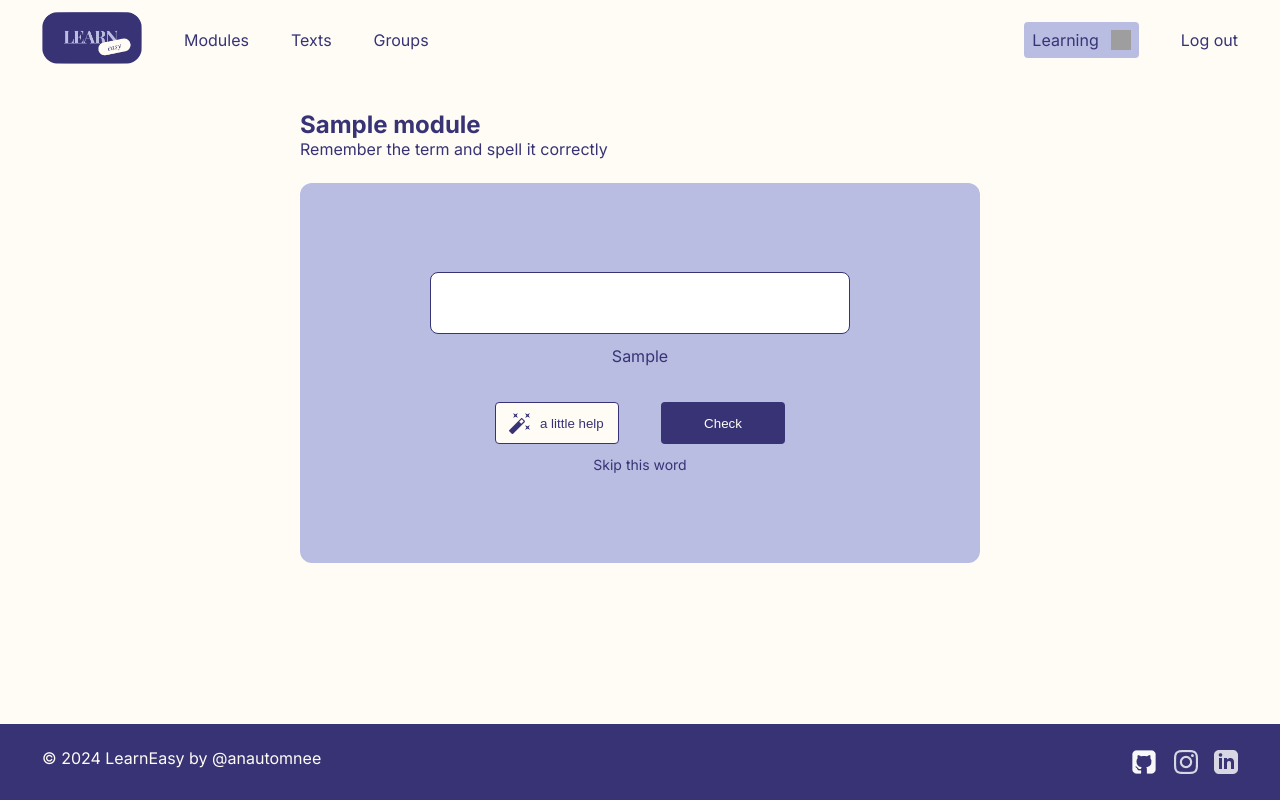
After one commit to anautomnee/cs50web_final, a Django app: page /spell/1 in a window 1280 px wide. The commit adds this page. Run offline with Django 5.2, Linux system fonts and the light colour scheme; a user stored in the database is signed in; tables that the repository leaves empty hold one stand-in row (values such as "Sample post"); some libraries are stand-ins or nearby versions; grey boxes are pictures that could not be loaded.

Commit message:
finish spell

```diff
--- a/cs50w_final/learneasy/static/learneasy/styles.css
+++ b/cs50w_final/learneasy/static/learneasy/styles.css
@@ -743,15 +743,21 @@ footer {
   cursor: pointer;
 }
 
+.match_main, .spell_main {
+  margin: 0 auto;
+}
+
 .match_container {
-  margin-block: 42px;
-  min-height: 200px;
+  margin-top: 24px;
+  margin-bottom: 42px;
+  position: relative;
   width: 940px;
   border-radius: 12px;
   background-color: #babde2;
   min-height: 68vh;
   padding: 42px;
   display: flex;
+  flex-direction: row;
   justify-content: space-around;
 
 }
@@ -773,12 +779,18 @@ footer {
 }
 .match_container .module_card_container:hover {
   transform: translateY(-5px);
-  background-color: #c1bebe;
+  background-color: #373375;
+  color: #fffcf5;
 }
 
-.match__message {
+.match_chosen {
+  background-color: #373375;
+  color: #fffcf5;
+}
+
+.match__message, .spell__message {
   position: absolute;
-  top: 160px;
+  top: -20px;
   display: none;
   align-items: center;
   background-color: #c1bebe;
@@ -788,14 +800,75 @@ footer {
 
 .congratulationsBanner {
   position: absolute;
-  top: 20vh;
   display: flex;
+  top: calc(50% - 108px);
   flex-direction: column;
   gap: 12px;
-  margin: 20vh 0;
   padding: 42px;
   height: fit-content;
   background-color: #fffcf5;
   border-radius: 20px;
   border: 1px solid #373375;
 }
+
+.spell_container {
+  display: flex;
+  position: relative;
+  flex-direction: column;
+  align-items: center;
+  justify-content: center;
+  gap: 12px;
+  border-radius: 12px;
+  background-color: #babde2;
+  padding: 42px;
+  width: 680px;
+  height: 380px;
+  margin-top: 24px;
+}
+
+.spell_container input {
+  border-radius: 8px;
+  border: 1px solid #373375;
+  color: #373375;
+  min-width: 420px;
+  height: 62px;
+  font-size: 21px;
+  text-align: center;
+}
+
+.spell_container input:focus {
+  outline: 1px solid #373375;
+}
+
+.spell_container a {
+  font-size: 14px;
+}
+
+.spell_container__buttons {
+  display: flex;
+  margin-top: 24px;
+  gap: 42px;
+}
+
+#spell_container__buttons__check {
+  background-color: #373375;
+  color: #fffcf5;
+  border-radius: 4px;
+  border: none;
+  padding: 8px 12px;
+  width: 124px;
+  height: 42px;
+}
+
+#spell_container__buttons__help {
+  background-color: #fffcf5;
+  border-radius: 4px;
+  border: 1px solid #373375;
+  color: #373375;
+  padding: 8px 12px;
+  display: flex;
+  align-items: center;
+  gap: 8px;
+  width: 124px;
+  height: 42px;
+}
--- a/cs50w_final/learneasy/static/learneasy/utils.js
+++ b/cs50w_final/learneasy/static/learneasy/utils.js
@@ -208,7 +208,55 @@ window.addEventListener("DOMContentLoaded", () => {
   if (match_terms) {
     match(match_terms, match_defs, "term")
     match(match_defs, match_terms, "definition")
+  };
+
+
+  // Spell
+  const spellCheckBtn  = document.querySelector("#spell_container__buttons__check");
+  if (spellCheckBtn) {
+    const spellContainer = document.querySelector(".spell_container");
+    const spellHelpBtn = document.querySelector("#spell_container__buttons__help");
+    const spellInput = document.querySelector("#spellInput");
+    const spellMessage = document.querySelector(".spell__message");
+    const spellCorrect = document.querySelector("#spell__correct");
+    spellCheckBtn.addEventListener('click', () => {
+      const module_id = spellInput.classList[0];
+      collectCard("definition", spellInput.nextElementSibling.textContent, module_id).then(data => {
+        if (spellInput.value === data.term) {
+          let page_num = spellContainer.classList[1];
+          if (page_num) {
+            setTimeout(() => window.location.replace(`${location.pathname}?page=${page_num}`), 600)
+            spellCorrect.hidden = false;
+          } else {
+            const parentDiv = spellMessage.parentElement;
+            parentDiv.textContent = "";
+            const buttons = createCongratulationsBanner(parentDiv)
+            buttons.backLink.setAttribute("href", `/module/${location.pathname.slice(-1)}`);
+            buttons.tryAgainBtn.setAttribute("href", `${location.pathname}?page=1`);
+          }
+        } else {
+          console.log(false)
+          spellMessage.style.display = "flex";
+        }
+      })
+    });
+    spellHelpBtn.addEventListener('click', () => {
+      const module_id = spellInput.classList[0];
+      collectCard("definition", spellInput.nextElementSibling.textContent, module_id).then(data => {
+        if (spellInput.value.length < data.term.length) {
+          if (data.term.includes(spellInput.value)) {
+            spellInput.value = data.term.slice(0, spellInput.value.length + 1);
+          } else {
+            spellInput.value = data.term.slice(0, spellInput.value.length);
+          }
+        } else {
+          spellInput.value = data.term;
+        }
+
+      })
+    });
   }
+
 
 });
 
@@ -499,8 +547,11 @@ function match(main_array, side_array, type) {
     card.addEventListener('click', (e) => {
       if(!e.target.classList.contains("choice")) {
         module_id = e.target.classList[1]
-        e.target.style.backgroundColor = "#c1bebe";
-        current_term = e.target
+        for (card of main_array) {
+          card.classList.remove("match_chosen")
+        }
+        e.target.classList.add("match_chosen")
+        current_term = e.target;
         // Activate choice
         for (card of side_array) {
           card.classList.add("choice")
@@ -529,7 +580,7 @@ function createCongratulationsBanner(parentDiv) {
   tryAgainBtn.classList.add("tryAgainBtn");
   header.textContent = "Good job!";
   tryAgainBtn.textContent = "Try again";
-  backLink.textContent = "Back to module";
+  backLink.textContent = " Back to module";
   backLink.setAttribute("href", "#");
   parentDiv.append(container);
   container.append(header, tryAgainBtn, backLink);
--- a/cs50w_final/learneasy/templates/learneasy/match.html
+++ b/cs50w_final/learneasy/templates/learneasy/match.html
@@ -1,8 +1,9 @@
 {% extends "learneasy/layout.html" %}
 
 {% block main %}
-    <div class="main">
+    <div class="main match_main">
         <h1>{{ module.module_name }}</h1>
+        <p>Match the terms and their definitions</p>
         <div class="match_container {% if page_obj.has_next %}{{ page_obj.next_page_number }}{% endif %}">
             <div class="match__message">
                 <svg xmlns="http://www.w3.org/2000/svg" height="24px" viewBox="0 -960 960 960" width="24px" fill="#373375"><path d="M480-280q17 0 28.5-11.5T520-320q0-17-11.5-28.5T480-360q-17 0-28.5 11.5T440-320q0 17 11.5 28.5T480-280Zm-40-160h80v-240h-80v240Zm40 360q-83 0-156-31.5T197-197q-54-54-85.5-127T80-480q0-83 31.5-156T197-763q54-54 127-85.5T480-880q83 0 156 31.5T763-763q54 54 85.5 127T880-480q0 83-31.5 156T763-197q-54 54-127 85.5T480-80Zm0-80q134 0 227-93t93-227q0-134-93-227t-227-93q-134 0-227 93t-93 227q0 134 93 227t227 93Zm0-320Z"/></svg>
--- a/cs50w_final/learneasy/templates/learneasy/module.html
+++ b/cs50w_final/learneasy/templates/learneasy/module.html
@@ -39,7 +39,7 @@
             <div class="learn_types_container">
                 <h2>Learn this module</h2>
                 <p><a href="{% url 'match' module.id %}">Match</a></p>
-                <p>Spell</p>
+                <p><a href="{% url 'spell' module.id %}">Spell</a></p>
                 <p>Quiz</p>
                 <p><img src="{% static 'learneasy/mdi_magic.png' %}" alt="surprise_icon"> Surprise me</p>
             </div>
--- /dev/null
+++ b/cs50w_final/learneasy/templates/learneasy/spell.html
@@ -0,0 +1,27 @@
+{% extends "learneasy/layout.html" %}
+{% load static %}
+
+{% block main %}
+    <div class="main spell_main">
+        <h1>{{ module.module_name }}</h1>
+        <p>Remember the term and spell it correctly</p>
+        <div class="spell_container {% if page_obj.has_next %}{{ page_obj.next_page_number }}{% endif %}">
+            <div class="spell__message">
+                <svg xmlns="http://www.w3.org/2000/svg" height="24px" viewBox="0 -960 960 960" width="24px" fill="#373375"><path d="M480-280q17 0 28.5-11.5T520-320q0-17-11.5-28.5T480-360q-17 0-28.5 11.5T440-320q0 17 11.5 28.5T480-280Zm-40-160h80v-240h-80v240Zm40 360q-83 0-156-31.5T197-197q-54-54-85.5-127T80-480q0-83 31.5-156T197-763q54-54 127-85.5T480-880q83 0 156 31.5T763-763q54 54 85.5 127T880-480q0 83-31.5 156T763-197q-54 54-127 85.5T480-80Zm0-80q134 0 227-93t93-227q0-134-93-227t-227-93q-134 0-227 93t-93 227q0 134 93 227t227 93Zm0-320Z"/></svg>
+                <h3>Try again</h3>
+            </div>
+            {% for card in page_obj %}
+                <h2 id="spell__correct" hidden>Correct!</h2>
+                <input type="text" id="spellInput" name="spellInput" class="{{ module.id }}">
+                <p>{{ card.definition }}</p>
+                <div class="spell_container__buttons">
+                    <button id="spell_container__buttons__help"><img src="{% static 'learneasy/mdi_magic.png' %}" alt="surprise_icon"> a little help</button>
+                    <button id="spell_container__buttons__check">Check</button>
+                </div>
+                <a href="#">Skip this word</a>
+            {% endfor %}
+
+        </div>
+
+    </div>
+{% endblock %}
--- a/cs50w_final/learneasy/urls.py
+++ b/cs50w_final/learneasy/urls.py
@@ -19,5 +19,6 @@ urlpatterns = [
     path("add_new_card", views.add_new_card, name="add_new_card"),
     path("change_lang", views.change_lang, name="change_lang"),
     path("match/<int:module_id>", views.match, name="match"),
+    path("spell/<int:module_id>", views.spell, name="spell"),
     path("collect", views.collect, name="collect")
 ]
--- a/cs50w_final/learneasy/views.py
+++ b/cs50w_final/learneasy/views.py
@@ -370,8 +370,13 @@ def add_to_group(request):
 def match(request, module_id):
     current_user = User.objects.get(username=request.user.username)
     current_module = Module.objects.get(id=module_id)
-    cards = sorted(current_module.module_cards.all(), key=lambda x: random.random())
-    paginator = Paginator(cards, 5)
+    shuffled_list = list(current_module.module_cards.all())
+
+    # Use a deterministic seed based on the session key
+    seed = hash(request.session.session_key)
+    random.Random(seed).shuffle(shuffled_list)
+
+    paginator = Paginator(shuffled_list, 5)
     page_number = request.GET.get("page")
     page_obj = paginator.get_page(page_number)
 
@@ -402,3 +407,35 @@ def collect(request):
         card = list(Card.objects.filter(definition=content, card_module=current_module).values())[0]
         return JsonResponse(card)
     return render(request, "learneasy/error.html")
+
+
+@login_required
+def spell(request, module_id):
+    current_user = User.objects.get(username=request.user.username)
+    current_module = Module.objects.get(id=module_id)
+
+
+    shuffled_list = list(current_module.module_cards.all())
+
+    # Use a deterministic seed based on the session key
+    seed = hash(request.session.session_key)
+    random.Random(seed).shuffle(shuffled_list)
+
+
+    paginator = Paginator(shuffled_list, 1)
+    page_number = request.GET.get("page")
+    page_obj = paginator.get_page(page_number)
+
+    modules = current_user.user_modules.all()
+    texts = current_user.user_texts.all()
+    groups = current_user.user_groups.all()
+    lang = current_user.language
+
+    return render(request, "learneasy/spell.html", {
+        "module": current_module,
+        "modules": modules,
+        "texts": texts,
+        "groups": groups,
+        "lang": lang,
+        "page_obj": page_obj,
+    })
```
